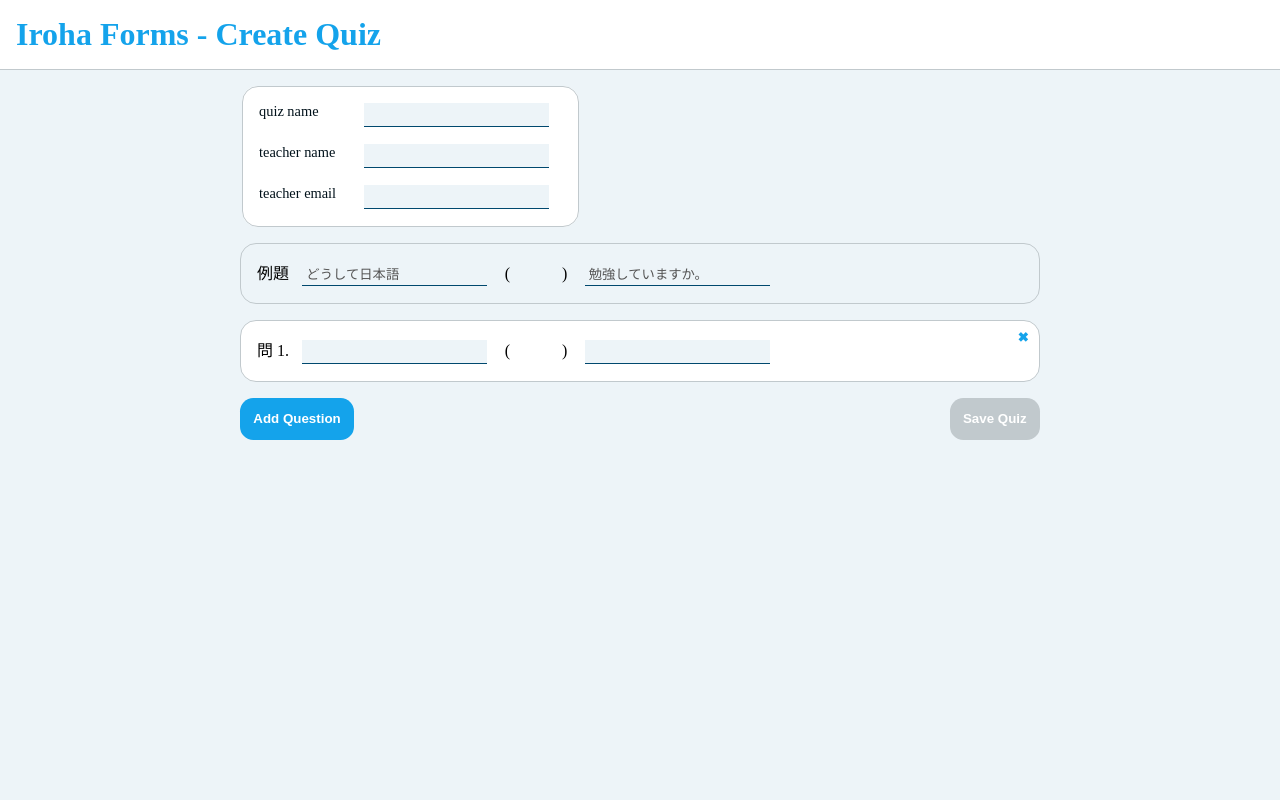
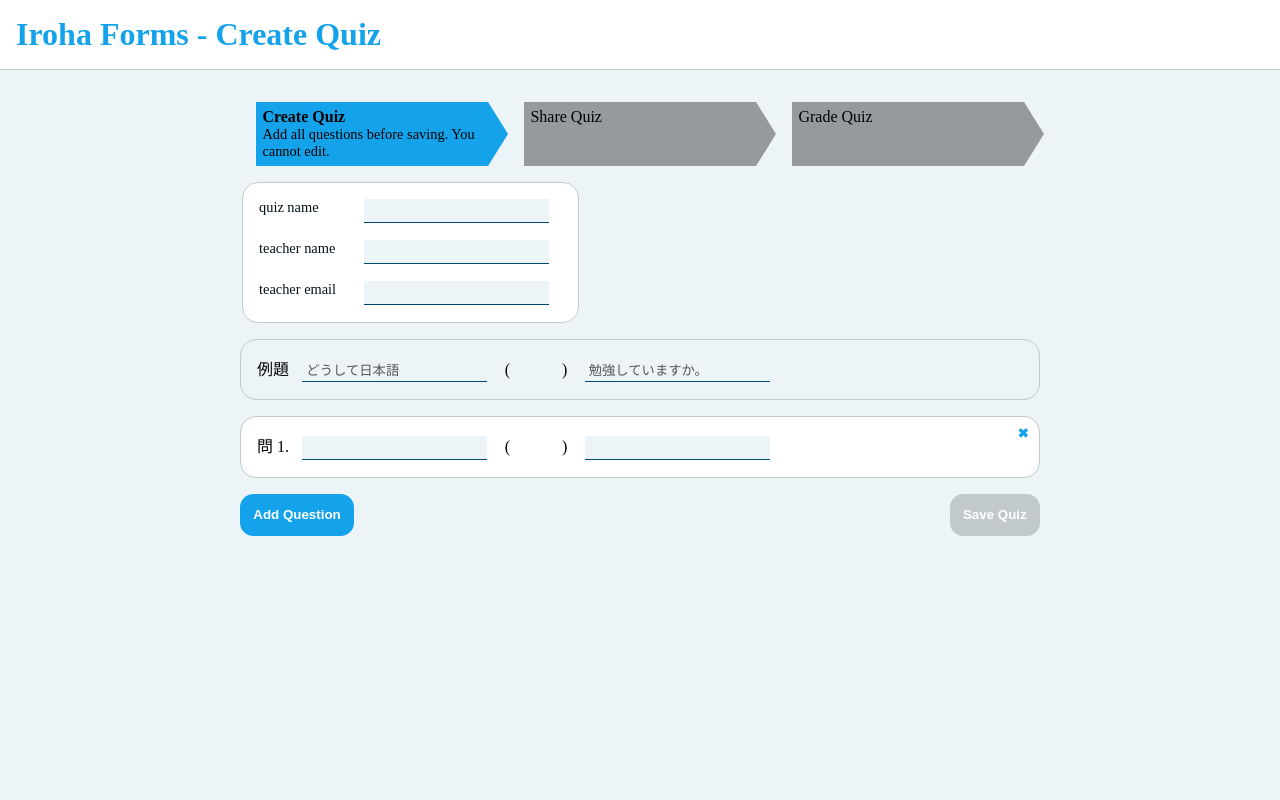
Before and after one commit to JTBooth/homework, a Flask app: page / in a window 1280 px wide. Run offline with Flask 2, Linux system fonts and the light colour scheme.

Commit message:
first pass progress arrows

```diff
--- a/static/styles/styles.css
+++ b/static/styles/styles.css
@@ -2,6 +2,7 @@
   --hue: 200;
   --accent-color: hsl(var(--hue), 84%, 50%);
   --dark-accent-color: hsl(var(--hue), 100%, 5%);
+  --light-accent-color: hsl(var(--hue), 85%, 80%);
   --background-color: hsl(var(--hue), 44%, 95%);
   --fade-border-color: hsl(var(--hue), 10%, 78%);
   --background-disabled-color: hsl(var(--hue), 3%, 60%);
@@ -175,3 +176,63 @@ table {
   margin-top: 1rem;
   border-spacing: 8px;
 }
+
+.arrow-bar {
+  max-width: 800px;
+  width: 100%;
+  margin: 0 auto;
+}
+
+.arrow {
+  display: inline-block;
+  width: calc(33% - 2em);
+  padding: 0.4em;
+  height: 4em;
+  margin: 1em;
+  background-color: var(--light-accent-color);
+  box-sizing: border-box;
+  position: relative;
+}
+
+
+.arrow::after {
+  border-style: solid;
+  border-color: transparent transparent transparent var(--light-accent-color);
+  border-width: 2em 0 2em 20px;
+  width: 0px;
+  height: 0px;
+  position: absolute;
+  top: 0px;
+  left: 100%;
+  content: "";
+}
+
+.arrow.active::after {
+  border-color: transparent transparent transparent var(--accent-color);
+}
+
+.arrow.active {
+  background-color: var(--accent-color);
+}
+
+.arrow.upcoming {
+  background-color: var(--background-disabled-color);
+}
+
+.arrow.upcoming::after {
+  border-color: transparent transparent transparent var(--background-disabled-color);
+}
+
+.stack {
+  display: flex;
+  flex-direction: column;
+}
+
+.arrow-header {
+  font-weight: bolder;
+}
+
+.arrow-body {
+  font-weight: lighter;
+  font-size: 90%;
+}
--- a/templates/index.html
+++ b/templates/index.html
@@ -11,6 +11,16 @@
   <body>
     <header>Iroha Forms - Create Quiz</header>
     <main>
+      <div class="arrow-bar">
+        <div class="arrow active">
+          <div class="stack">
+            <span class="arrow-header">Create Quiz</span>
+            <span class="arrow-body">Add all questions before saving. You cannot edit.</span>
+          </div>
+        </div>
+        <div class="arrow upcoming">Share Quiz</div>
+        <div class="arrow upcoming">Grade Quiz</div>
+      </div>
       <form action="{{ url_for('create_quiz') }}" method="POST" id="make-quiz-form" class="quiz">
         <fieldset>
           <div>
```
Also changed, not shown: templates/grade.html (+10 -0 lines), templates/links.html (+14 -0 lines).
